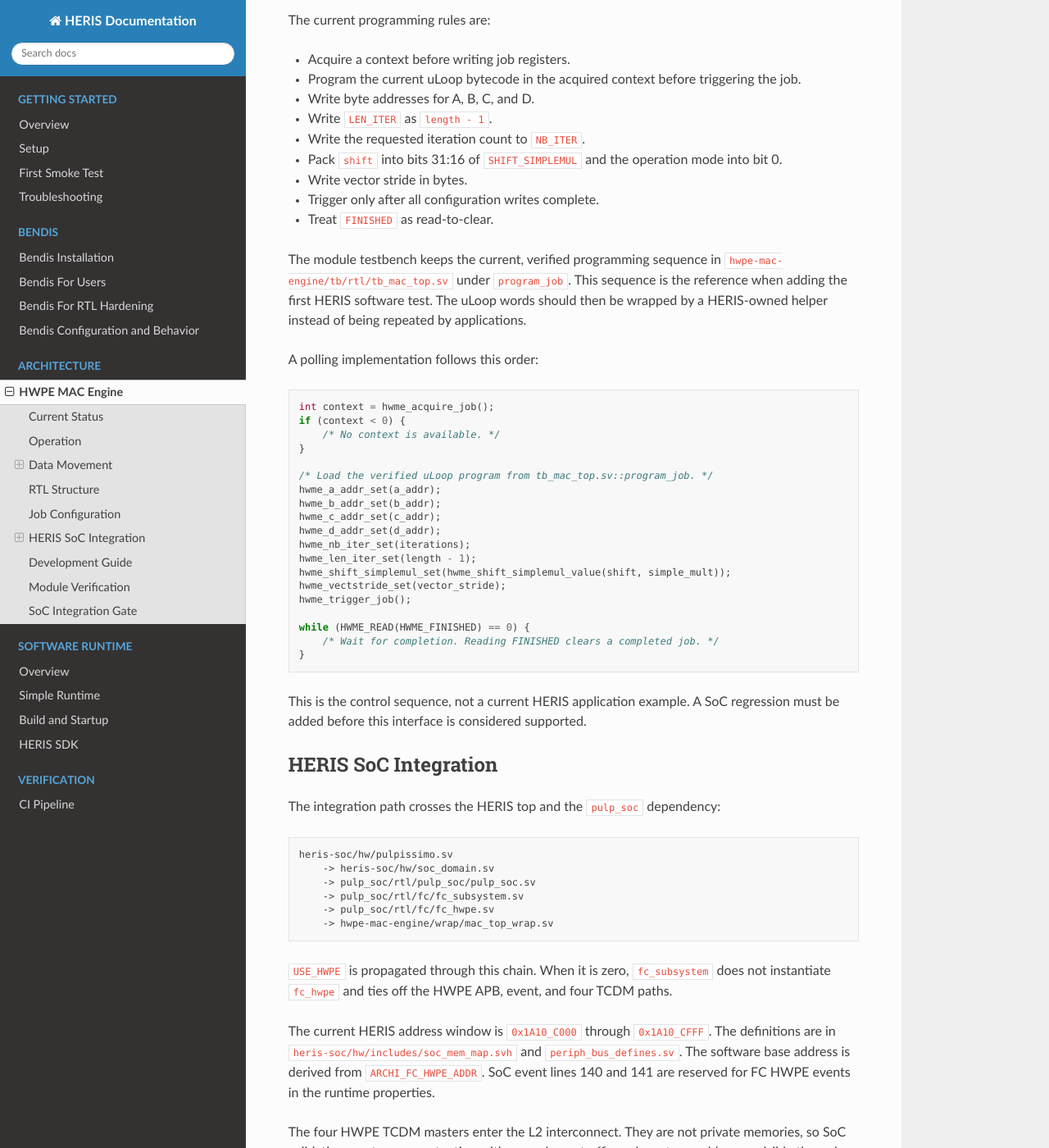
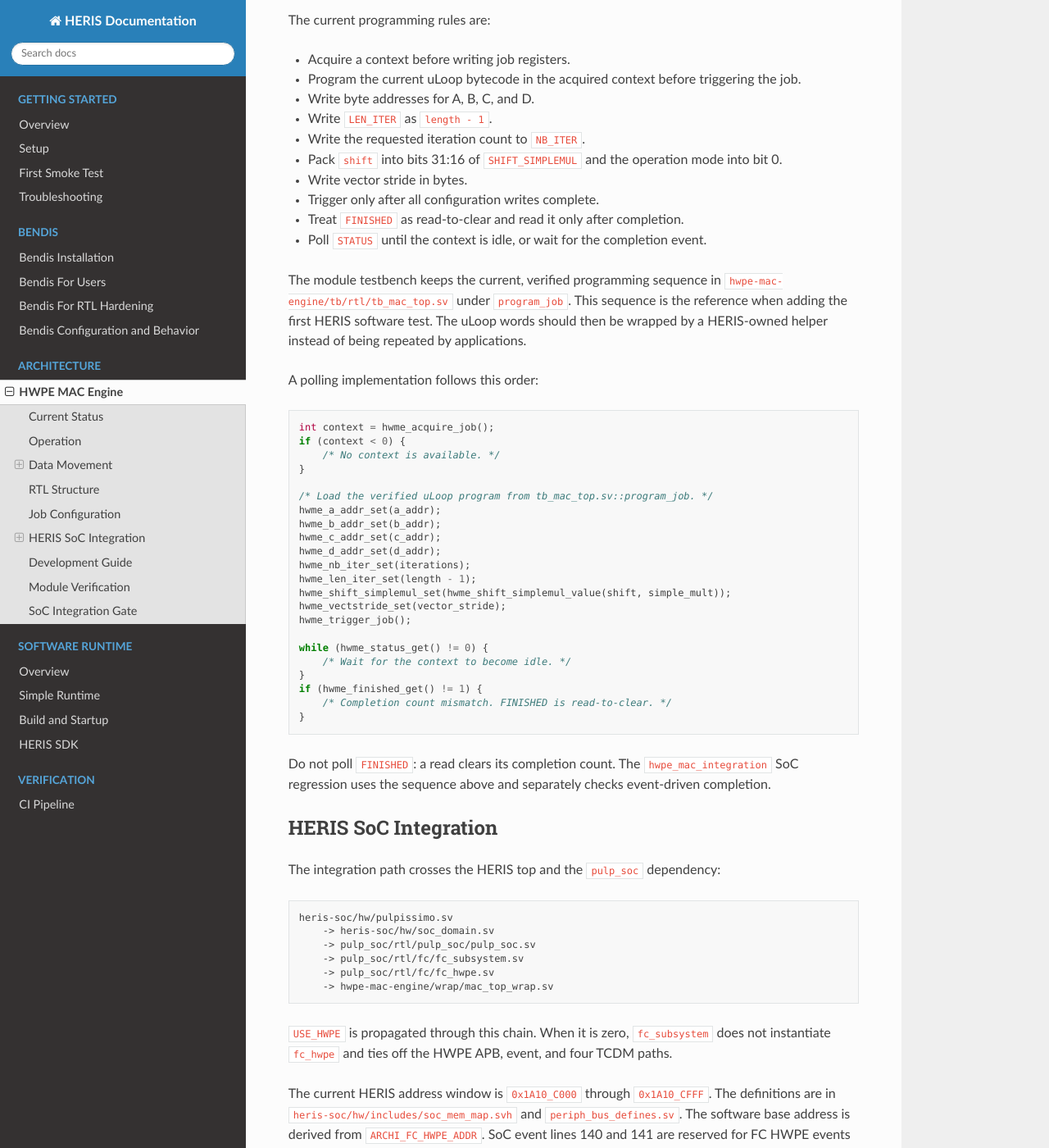
Before and after one commit to albertc9/HERIS-Doc, a Sphinx documentation site: the page built from docs/source/architecture/hwpe-mac.rst, in a window 1280 px wide and 1400 px high, scrolled down 3299 px. Shown: the whole window at 82% size. Built offline with Sphinx 7.4.7 and the Read the Docs theme 3.1.0, drawn with Linux system fonts in a browser that asks for light colours; pages that are not in the unit, such as notebooks, are missing from menus.

Commit message:
docs: correct HWPE completion validation

```diff
--- a/docs/source/architecture/hwpe-mac.rst
+++ b/docs/source/architecture/hwpe-mac.rst
@@ -185,7 +185,8 @@ The current programming rules are:
   into bit 0.
 * Write vector stride in bytes.
 * Trigger only after all configuration writes complete.
-* Treat ``FINISHED`` as read-to-clear.
+* Treat ``FINISHED`` as read-to-clear and read it only after completion.
+* Poll ``STATUS`` until the context is idle, or wait for the completion event.
 
 The module testbench keeps the current, verified programming sequence in
 ``hwpe-mac-engine/tb/rtl/tb_mac_top.sv`` under ``program_job``. This sequence
@@ -213,12 +214,16 @@ A polling implementation follows this order:
    hwme_vectstride_set(vector_stride);
    hwme_trigger_job();
 
-   while (HWME_READ(HWME_FINISHED) == 0) {
-       /* Wait for completion. Reading FINISHED clears a completed job. */
+   while (hwme_status_get() != 0) {
+       /* Wait for the context to become idle. */
+   }
+   if (hwme_finished_get() != 1) {
+       /* Completion count mismatch. FINISHED is read-to-clear. */
    }
 
-This is the control sequence, not a current HERIS application example. A SoC
-regression must be added before this interface is considered supported.
+Do not poll ``FINISHED``: a read clears its completion count. The
+``hwpe_mac_integration`` SoC regression uses the sequence above and separately
+checks event-driven completion.
 
 HERIS SoC Integration
 ---------------------
--- a/docs/source/software-runtime/simple-runtime.rst
+++ b/docs/source/software-runtime/simple-runtime.rst
@@ -66,7 +66,8 @@ The CPU-driven reference is
 ``sw/regression_tests/hwpe_mac_integration/test.c``. It uses FC core 0, places
 all accelerator buffers in shared L2, and preserves the event mask around the
 event-driven job. The complete register layout remains in the runtime headers
-and is not duplicated here.
+and is not duplicated here. Poll ``STATUS`` for idle before reading the
+read-to-clear ``FINISHED`` count.
 
 Current Target
 --------------
```
Also changed, not shown: docs/source/verification/ci-pipeline.rst (+7 -6 lines).
